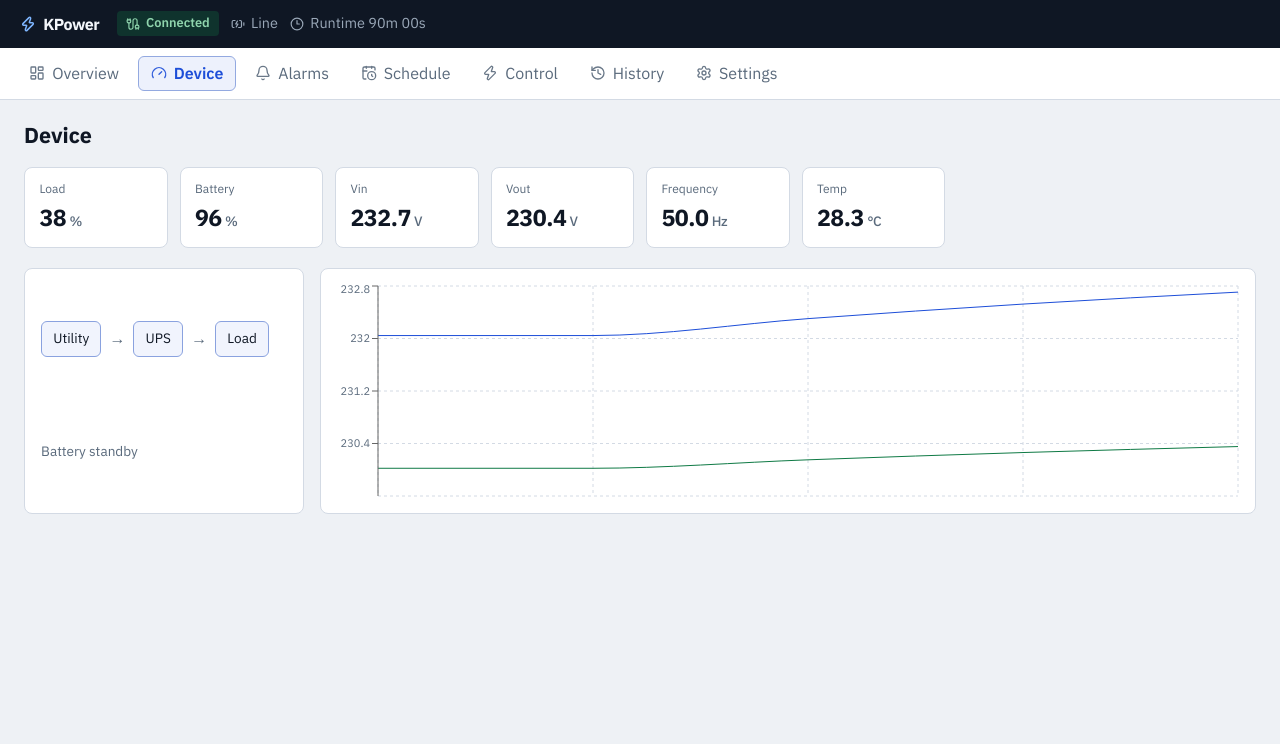
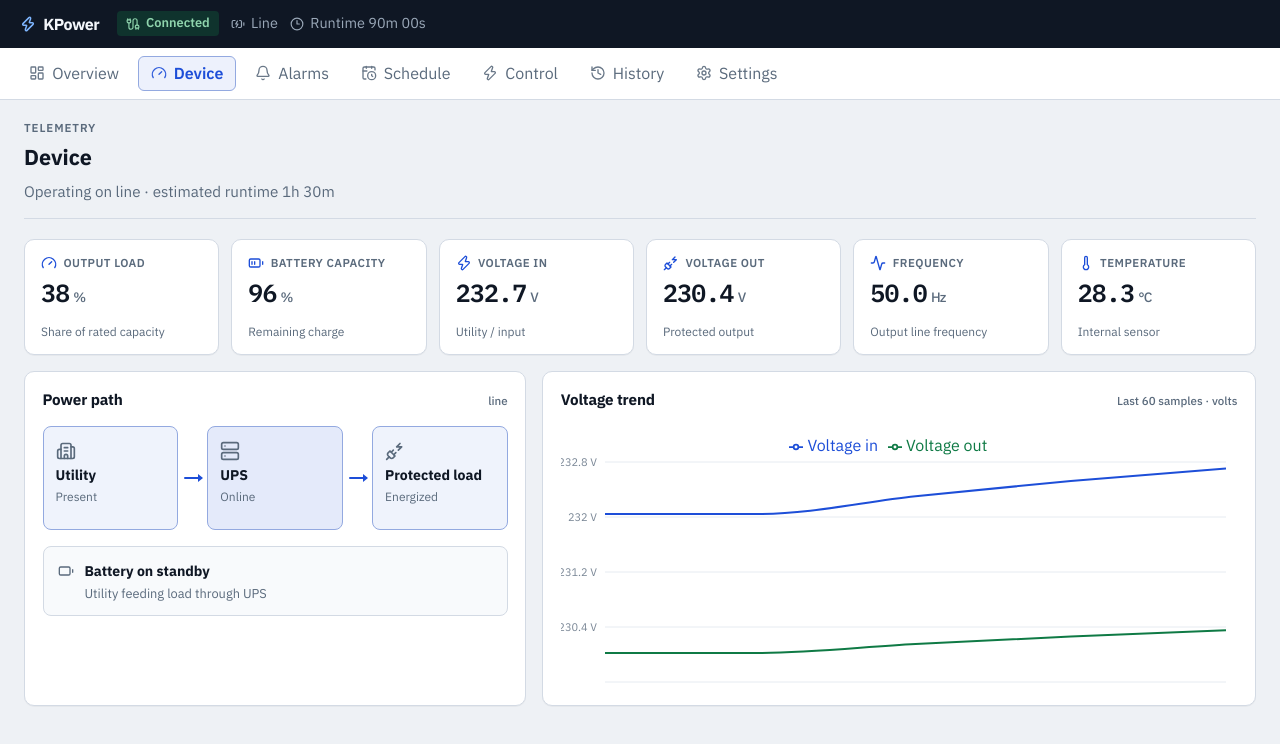
Before and after one commit to HasanR3/kpower, a React (Vite) app in the folder kpower-app/: page / in a window 1280 px wide. Both pictures are taken after a click on the button "Device detail". Shown: the top 744 px of the page. Built offline with nearby package versions, Linux system fonts and the light colour scheme.

Commit message:
fix: elevate Device page with full labels and enterprise telemetry layout

```diff
--- a/kpower-app/src/components/MetricTile.tsx
+++ b/kpower-app/src/components/MetricTile.tsx
@@ -1,19 +1,29 @@
+import type { LucideIcon } from "lucide-react";
+
 export function MetricTile({
   label,
   value,
   unit,
+  Icon,
+  hint,
 }: {
   label: string;
   value: string;
   unit?: string;
+  Icon?: LucideIcon;
+  hint?: string;
 }) {
   return (
-    <div className="metric-tile">
-      <div className="metric-tile__label">{label}</div>
+    <article className="metric-tile">
+      <div className="metric-tile__top">
+        {Icon ? <Icon className="metric-tile__icon" aria-hidden size={16} strokeWidth={2} /> : null}
+        <div className="metric-tile__label">{label}</div>
+      </div>
       <div className="metric-tile__value">
         {value}
         {unit ? <span className="metric-tile__unit">{unit}</span> : null}
       </div>
-    </div>
+      {hint ? <div className="metric-tile__hint">{hint}</div> : null}
+    </article>
   );
 }
--- a/kpower-app/src/components/PowerFlowMimic.tsx
+++ b/kpower-app/src/components/PowerFlowMimic.tsx
@@ -1,22 +1,51 @@
+import { Battery, Building2, PlugZap, Server } from "lucide-react";
 import type { UpsMode } from "../lib/types";
+
+function modeCopy(mode: UpsMode, onBattery: boolean): string {
+  if (!onBattery && mode === "line") return "Utility feeding load through UPS";
+  if (onBattery) return "Battery supplying load — utility unavailable";
+  if (mode === "bypass") return "Bypass path active";
+  if (mode === "fault") return "Fault condition reported";
+  return "Operating mode unknown";
+}
 
 export function PowerFlowMimic({ mode, connected }: { mode: UpsMode; connected: boolean }) {
   const onBattery = connected && mode === "battery";
+  const utilityLive = connected && !onBattery && mode !== "fault";
+
   return (
-    <div className="mimic" aria-label="Power flow">
-      <div className={connected && !onBattery ? "mimic-node mimic-node--live" : "mimic-node"}>
-        Utility
+    <div className="mimic-panel" aria-label="Power flow">
+      <div className="mimic-panel__head">
+        <h2>Power path</h2>
+        <span className="panel__tag">{connected ? mode : "offline"}</span>
       </div>
-      <div className="mimic-arrow" aria-hidden>
-        →
+
+      <div className="mimic-flow">
+        <div className={utilityLive ? "mimic-stage mimic-stage--live" : "mimic-stage"}>
+          <Building2 aria-hidden size={20} strokeWidth={2} />
+          <strong>Utility</strong>
+          <span>{utilityLive ? "Present" : "Absent"}</span>
+        </div>
+        <div className={`mimic-connector ${utilityLive ? "mimic-connector--live" : ""}`} aria-hidden />
+        <div className={connected ? "mimic-stage mimic-stage--live mimic-stage--core" : "mimic-stage"}>
+          <Server aria-hidden size={20} strokeWidth={2} />
+          <strong>UPS</strong>
+          <span>{connected ? "Online" : "Offline"}</span>
+        </div>
+        <div className={`mimic-connector ${connected ? "mimic-connector--live" : ""}`} aria-hidden />
+        <div className={connected ? "mimic-stage mimic-stage--live" : "mimic-stage"}>
+          <PlugZap aria-hidden size={20} strokeWidth={2} />
+          <strong>Protected load</strong>
+          <span>{connected ? "Energized" : "No output"}</span>
+        </div>
       </div>
-      <div className={connected ? "mimic-node mimic-node--live" : "mimic-node"}>UPS</div>
-      <div className="mimic-arrow" aria-hidden>
-        →
-      </div>
-      <div className={connected ? "mimic-node mimic-node--live" : "mimic-node"}>Load</div>
-      <div className={onBattery ? "mimic-battery mimic-battery--active" : "mimic-battery"}>
-        Battery {onBattery ? "supplying" : "standby"}
+
+      <div className={onBattery ? "mimic-reserve mimic-reserve--active" : "mimic-reserve"}>
+        <Battery aria-hidden size={16} strokeWidth={2} />
+        <div>
+          <strong>{onBattery ? "Battery supplying" : "Battery on standby"}</strong>
+          <p>{modeCopy(mode, onBattery)}</p>
+        </div>
       </div>
     </div>
   );
--- a/kpower-app/src/components/VoltageChart.tsx
+++ b/kpower-app/src/components/VoltageChart.tsx
@@ -1,28 +1,83 @@
 import {
+  CartesianGrid,
+  Legend,
+  Line,
   LineChart,
-  Line,
+  ResponsiveContainer,
+  Tooltip,
   XAxis,
   YAxis,
-  Tooltip,
-  ResponsiveContainer,
-  CartesianGrid,
 } from "recharts";
 
 export type VoltagePoint = { t: number; vin: number; vout: number };
 
 export function VoltageChart({ points }: { points: VoltagePoint[] }) {
+  const data = points.map((p, i) => ({
+    ...p,
+    label: i === 0 || i === points.length - 1 ? new Date(p.t).toLocaleTimeString() : "",
+  }));
+
   return (
-    <div className="voltage-chart" aria-label="Input and output voltage">
-      <ResponsiveContainer width="100%" height={220}>
-        <LineChart data={points}>
-          <CartesianGrid stroke="var(--border)" strokeDasharray="3 3" />
-          <XAxis dataKey="t" hide />
-          <YAxis domain={["auto", "auto"]} width={40} tick={{ fill: "var(--muted)", fontSize: 11 }} />
-          <Tooltip />
-          <Line type="monotone" dataKey="vin" name="Vin" stroke="var(--accent)" dot={false} isAnimationActive={false} />
-          <Line type="monotone" dataKey="vout" name="Vout" stroke="var(--ok)" dot={false} isAnimationActive={false} />
-        </LineChart>
-      </ResponsiveContainer>
+    <div className="voltage-panel">
+      <div className="mimic-panel__head">
+        <h2>Voltage trend</h2>
+        <span className="panel__tag">Last 60 samples · volts</span>
+      </div>
+      <div className="voltage-chart" aria-label="Input and output voltage">
+        {points.length < 2 ? (
+          <p className="panel__empty">Collecting voltage samples…</p>
+        ) : (
+          <ResponsiveContainer width="100%" height={260}>
+            <LineChart data={data} margin={{ top: 8, right: 12, left: 0, bottom: 4 }}>
+              <CartesianGrid stroke="#e6ebf1" vertical={false} />
+              <XAxis dataKey="t" hide />
+              <YAxis
+                domain={["auto", "auto"]}
+                width={44}
+                tick={{ fill: "#7a8796", fontSize: 11 }}
+                axisLine={false}
+                tickLine={false}
+                unit=" V"
+              />
+              <Tooltip
+                labelFormatter={(value) => new Date(Number(value)).toLocaleTimeString()}
+                formatter={(value, name) => [
+                  `${Number(value).toFixed(1)} V`,
+                  name === "vin" ? "Voltage in" : "Voltage out",
+                ]}
+                contentStyle={{
+                  borderRadius: 8,
+                  border: "1px solid #d8dee6",
+                  boxShadow: "none",
+                }}
+              />
+              <Legend
+                verticalAlign="top"
+                height={28}
+                formatter={(value) => (value === "vin" ? "Voltage in" : "Voltage out")}
+              />
+              <Line
+                type="monotone"
+                dataKey="vin"
+                name="vin"
+                stroke="#1d4ed8"
+                strokeWidth={2}
+                dot={false}
+                isAnimationActive={false}
+              />
+              <Line
+                type="monotone"
+                dataKey="vout"
+                name="vout"
+                stroke="#0f7a45"
+                strokeWidth={2}
+                dot={false}
+                isAnimationActive={false}
+              />
+            </LineChart>
+          </ResponsiveContainer>
+        )}
+      </div>
     </div>
   );
 }
--- a/kpower-app/src/pages/DevicePage.tsx
+++ b/kpower-app/src/pages/DevicePage.tsx
@@ -1,7 +1,16 @@
 import { useEffect, useState } from "react";
+import {
+  Activity,
+  BatteryMedium,
+  Gauge,
+  PlugZap,
+  Thermometer,
+  Zap,
+} from "lucide-react";
 import { MetricTile } from "../components/MetricTile";
 import { PowerFlowMimic } from "../components/PowerFlowMimic";
 import { VoltageChart, type VoltagePoint } from "../components/VoltageChart";
+import { formatRuntime } from "../lib/healthScore";
 import type { UpsSnapshot } from "../lib/types";
 
 const MAX_POINTS = 60;
@@ -31,24 +40,80 @@ export function DevicePage({ snapshot }: { snapshot: UpsSnapshot | null }) {
   if (!snapshot || !snapshot.connected) {
     return (
       <section className="page device-page">
-        <h1>Device</h1>
-        <p className="empty-state">UPS not connected</p>
-        <p className="muted">Reconnect the USB cable or close stock KPower if it holds the device.</p>
+        <header className="device-hero">
+          <div>
+            <p className="overview-kicker">Telemetry</p>
+            <h1>Device</h1>
+            <p className="overview-sub">Live electrical readings from the attached UPS</p>
+          </div>
+        </header>
+        <div className="device-empty">
+          <p className="empty-state">UPS not connected</p>
+          <p className="muted">
+            Reconnect the USB cable, or close stock KPower if it is holding the device exclusively.
+          </p>
+        </div>
       </section>
     );
   }
 
   return (
     <section className="page device-page">
-      <h1>Device</h1>
+      <header className="device-hero">
+        <div>
+          <p className="overview-kicker">Telemetry</p>
+          <h1>Device</h1>
+          <p className="overview-sub">
+            Operating on {snapshot.mode} · estimated runtime {formatRuntime(snapshot.runtimeSeconds)}
+          </p>
+        </div>
+      </header>
+
       <div className="metric-grid">
-        <MetricTile label="Load" value={fmt(snapshot.loadPercent, 0)} unit="%" />
-        <MetricTile label="Battery" value={fmt(snapshot.batteryPercent, 0)} unit="%" />
-        <MetricTile label="Vin" value={fmt(snapshot.inputVoltage, 1)} unit="V" />
-        <MetricTile label="Vout" value={fmt(snapshot.outputVoltage, 1)} unit="V" />
-        <MetricTile label="Frequency" value={fmt(snapshot.frequency, 1)} unit="Hz" />
-        <MetricTile label="Temp" value={fmt(snapshot.temperatureC, 1)} unit="°C" />
+        <MetricTile
+          Icon={Gauge}
+          label="Output load"
+          value={fmt(snapshot.loadPercent, 0)}
+          unit="%"
+          hint="Share of rated capacity"
+        />
+        <MetricTile
+          Icon={BatteryMedium}
+          label="Battery capacity"
+          value={fmt(snapshot.batteryPercent, 0)}
+          unit="%"
+          hint="Remaining charge"
+        />
+        <MetricTile
+          Icon={Zap}
+          label="Voltage in"
+          value={fmt(snapshot.inputVoltage, 1)}
+          unit="V"
+          hint="Utility / input"
+        />
+        <MetricTile
+          Icon={PlugZap}
+          label="Voltage out"
+          value={fmt(snapshot.outputVoltage, 1)}
+          unit="V"
+          hint="Protected output"
+        />
+        <MetricTile
+          Icon={Activity}
+          label="Frequency"
+          value={fmt(snapshot.frequency, 1)}
+          unit="Hz"
+          hint="Output line frequency"
+        />
+        <MetricTile
+          Icon={Thermometer}
+          label="Temperature"
+          value={fmt(snapshot.temperatureC, 1)}
+          unit="°C"
+          hint="Internal sensor"
+        />
       </div>
+
       <div className="device-panels">
         <PowerFlowMimic mode={snapshot.mode} connected={snapshot.connected} />
         <VoltageChart points={points} />
--- a/kpower-app/src/styles/app.css
+++ b/kpower-app/src/styles/app.css
@@ -165,37 +165,93 @@ body {
   font-weight: 600;
 }
 
+.device-page {
+  max-width: 1280px;
+}
+
+.device-hero {
+  margin-bottom: 1.25rem;
+  padding-bottom: 1rem;
+  border-bottom: 1px solid var(--border);
+}
+
+.device-hero h1 {
+  margin: 0;
+}
+
+.device-empty {
+  padding: 1.25rem;
+  background: var(--surface);
+  border: 1px solid var(--border);
+  border-radius: var(--radius);
+  box-shadow: var(--shadow-soft);
+}
+
 .metric-grid {
   display: grid;
-  grid-template-columns: repeat(auto-fill, minmax(140px, 1fr));
+  grid-template-columns: repeat(6, minmax(0, 1fr));
   gap: 0.75rem;
-  margin-bottom: 1.25rem;
+  margin-bottom: 1rem;
 }
 
 .metric-tile {
   background: var(--surface);
   border: 1px solid var(--border);
-  border-radius: 8px;
-  padding: 0.75rem 0.9rem;
+  border-radius: var(--radius);
+  padding: 0.9rem 1rem 0.95rem;
+  box-shadow: var(--shadow-soft);
+  min-height: 7.25rem;
+  display: flex;
+  flex-direction: column;
+}
+
+.metric-tile__top {
+  display: flex;
+  align-items: center;
+  gap: 0.4rem;
+  margin-bottom: 0.55rem;
+  min-height: 1rem;
+}
+
+.metric-tile__icon {
+  display: block;
+  flex-shrink: 0;
+  width: 16px;
+  height: 16px;
+  color: var(--accent);
 }
 
 .metric-tile__label {
-  font-size: 0.75rem;
+  font-size: 0.72rem;
+  font-weight: 600;
+  letter-spacing: 0.04em;
+  text-transform: uppercase;
   color: var(--muted);
-  margin-bottom: 0.25rem;
+  line-height: 1.2;
 }
 
 .metric-tile__value {
-  font-size: 1.45rem;
-  font-weight: 650;
-  letter-spacing: -0.02em;
+  font-family: var(--font-mono);
+  font-size: 1.55rem;
+  font-weight: 600;
+  letter-spacing: -0.03em;
+  line-height: 1.1;
 }
 
 .metric-tile__unit {
-  margin-left: 0.2rem;
+  margin-left: 0.25rem;
   font-size: 0.85rem;
   color: var(--muted);
   font-weight: 500;
+  font-family: var(--font);
+}
+
+.metric-tile__hint {
+  margin-top: auto;
+  padding-top: 0.55rem;
+  font-size: 0.75rem;
+  color: var(--muted);
+  line-height: 1.3;
 }
 
 .device-panels {
@@ -204,58 +260,174 @@ body {
   grid-template-columns: 1fr;
 }
 
-@media (min-width: 900px) {
+@media (min-width: 960px) {
   .device-panels {
-    grid-template-columns: 280px 1fr;
+    grid-template-columns: minmax(280px, 0.95fr) 1.35fr;
+    align-items: stretch;
   }
 }
 
-.mimic {
+@media (max-width: 1100px) {
+  .metric-grid {
+    grid-template-columns: repeat(3, minmax(0, 1fr));
+  }
+}
+
+@media (max-width: 640px) {
+  .metric-grid {
+    grid-template-columns: repeat(2, minmax(0, 1fr));
+  }
+}
+
+.mimic-panel,
+.voltage-panel {
   background: var(--surface);
   border: 1px solid var(--border);
-  border-radius: 8px;
-  padding: 1rem;
+  border-radius: var(--radius);
+  padding: 1rem 1.1rem 1.15rem;
+  box-shadow: var(--shadow-soft);
+  height: 100%;
   display: flex;
-  flex-wrap: wrap;
-  gap: 0.5rem;
-  align-items: center;
+  flex-direction: column;
 }
 
-.mimic-node {
-  padding: 0.45rem 0.7rem;
-  border: 1px solid var(--border);
-  border-radius: 6px;
-  color: var(--muted);
-  font-size: 0.85rem;
+.mimic-panel__head {
+  display: flex;
+  align-items: baseline;
+  justify-content: space-between;
+  gap: 0.75rem;
+  margin-bottom: 1rem;
 }
 
-.mimic-node--live {
-  color: var(--text);
-  border-color: color-mix(in srgb, var(--accent) 40%, var(--border));
-  background: color-mix(in srgb, var(--accent) 6%, white);
+.mimic-panel__head h2 {
+  margin: 0;
+  font-size: 0.95rem;
+  font-weight: 650;
+  letter-spacing: -0.01em;
 }
 
-.mimic-arrow {
+.mimic-flow {
+  display: grid;
+  grid-template-columns: 1fr 18px 1fr 18px 1fr;
+  gap: 0.35rem;
+  align-items: stretch;
+}
+
+.mimic-stage {
+  display: flex;
+  flex-direction: column;
+  align-items: flex-start;
+  gap: 0.35rem;
+  padding: 0.85rem 0.75rem;
+  border: 1px solid var(--border);
+  border-radius: 8px;
+  background: #f8fafc;
+  color: var(--muted);
+  min-height: 6.5rem;
+}
+
+.mimic-stage svg {
+  display: block;
+  width: 20px;
+  height: 20px;
+}
+
+.mimic-stage strong {
+  color: var(--text);
+  font-size: 0.88rem;
+  line-height: 1.2;
+}
+
+.mimic-stage span {
+  font-size: 0.75rem;
+  line-height: 1.3;
+}
+
+.mimic-stage--live {
+  background: color-mix(in srgb, var(--accent) 7%, white);
+  border-color: color-mix(in srgb, var(--accent) 35%, var(--border));
   color: var(--muted);
 }
 
-.mimic-battery {
-  flex-basis: 100%;
-  margin-top: 0.35rem;
-  font-size: 0.85rem;
+.mimic-stage--core {
+  background: color-mix(in srgb, var(--accent) 12%, white);
+}
+
+.mimic-connector {
+  align-self: center;
+  height: 2px;
+  background: var(--border-strong);
+  border-radius: 2px;
+  position: relative;
+}
+
+.mimic-connector::after {
+  content: "";
+  position: absolute;
+  right: -1px;
+  top: 50%;
+  width: 0;
+  height: 0;
+  border-top: 4px solid transparent;
+  border-bottom: 4px solid transparent;
+  border-left: 5px solid var(--border-strong);
+  transform: translateY(-50%);
+}
+
+.mimic-connector--live {
+  background: var(--accent);
+}
+
+.mimic-connector--live::after {
+  border-left-color: var(--accent);
+}
+
+.mimic-reserve {
+  display: flex;
+  gap: 0.65rem;
+  align-items: flex-start;
+  margin-top: 1rem;
+  padding: 0.85rem 0.9rem;
+  border: 1px solid var(--border);
+  border-radius: 8px;
+  background: #f8fafc;
+}
+
+.mimic-reserve svg {
+  display: block;
+  flex-shrink: 0;
+  width: 16px;
+  height: 16px;
+  margin-top: 0.15rem;
   color: var(--muted);
 }
 
-.mimic-battery--active {
+.mimic-reserve strong {
+  display: block;
+  font-size: 0.88rem;
+  color: var(--text);
+}
+
+.mimic-reserve p {
+  margin: 0.2rem 0 0;
+  font-size: 0.8rem;
+  color: var(--muted);
+  line-height: 1.35;
+}
+
+.mimic-reserve--active {
+  background: color-mix(in srgb, var(--warn) 10%, white);
+  border-color: color-mix(in srgb, var(--warn) 35%, var(--border));
+}
+
+.mimic-reserve--active svg,
+.mimic-reserve--active strong {
   color: var(--warn);
-  font-weight: 600;
 }
 
 .voltage-chart {
-  background: var(--surface);
-  border: 1px solid var(--border);
-  border-radius: 8px;
-  padding: 0.75rem;
+  flex: 1;
+  min-height: 260px;
 }
 
 @media (prefers-reduced-motion: reduce) {
```
